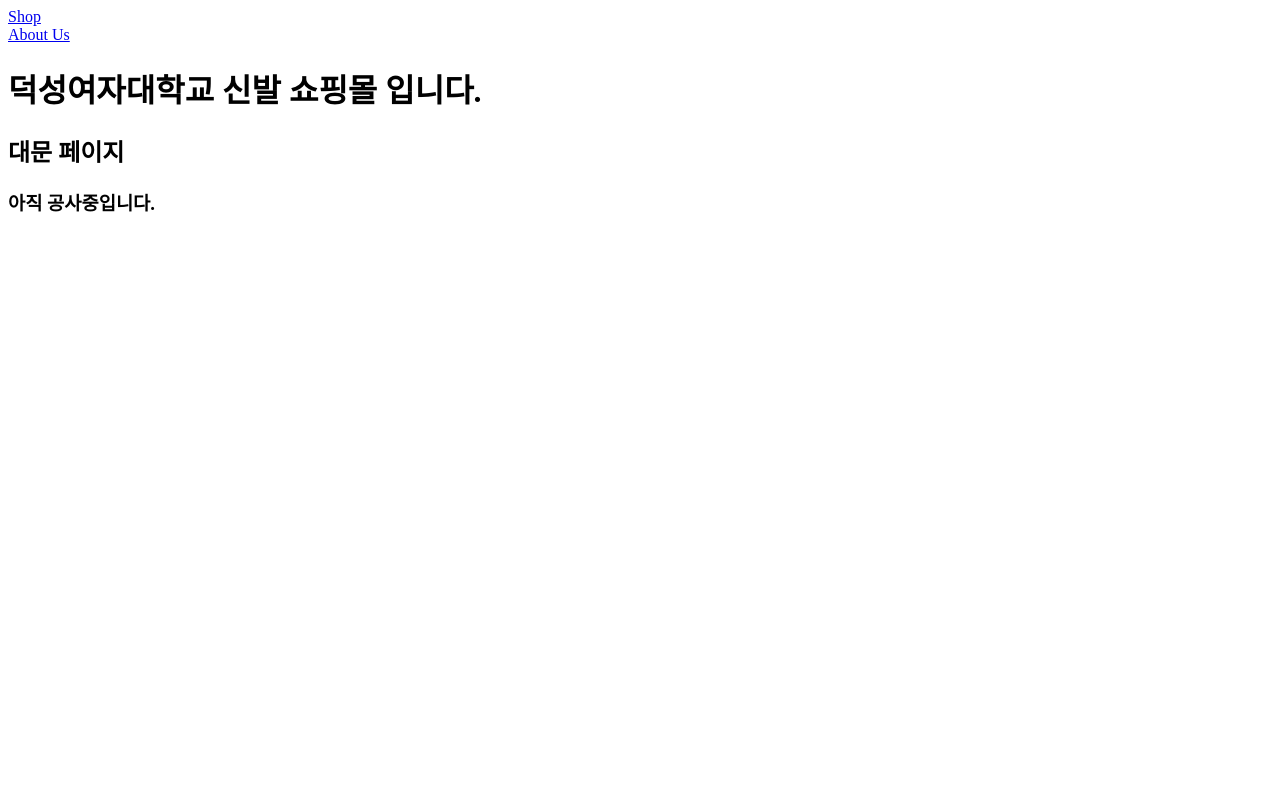
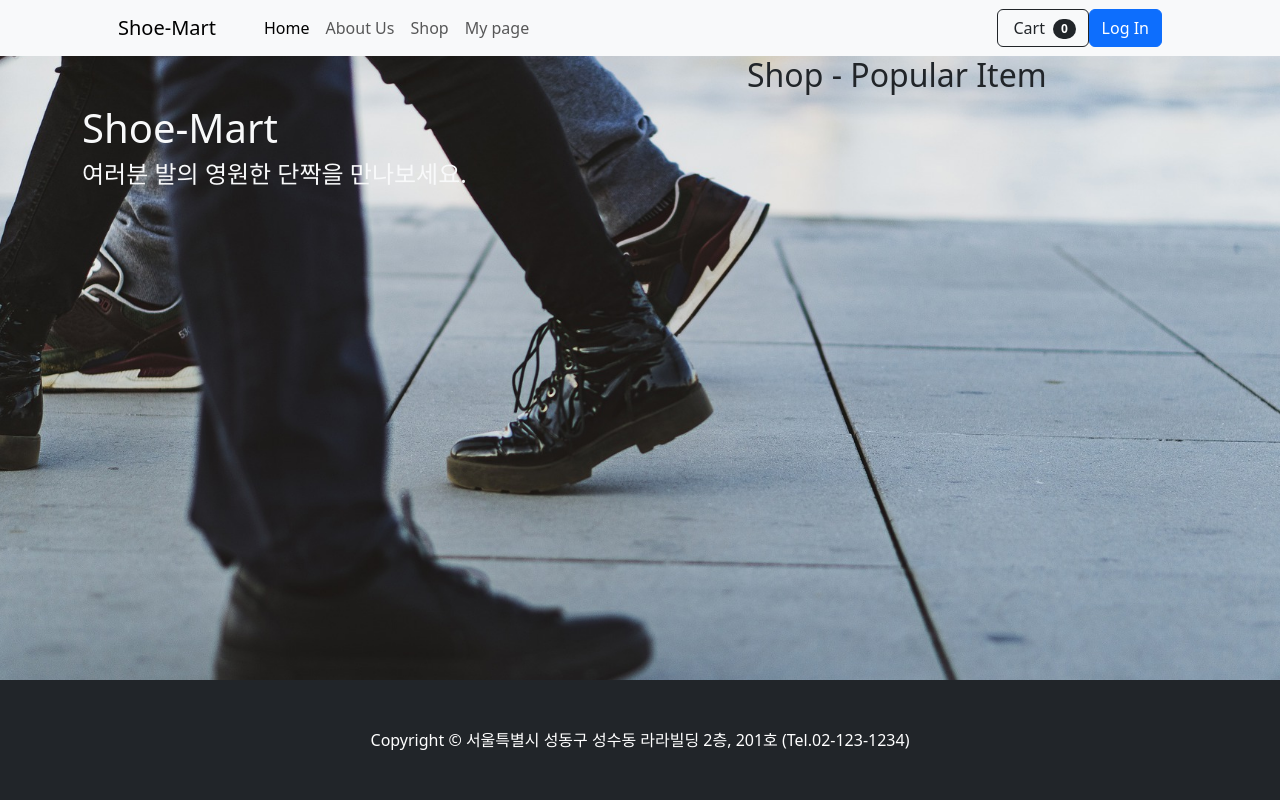
Before and after one commit to ykCho7588/InternetProgFinalPrj, a Django app: page / in a window 1280 px wide. Run offline with Django 3.2, Linux system fonts and the light colour scheme; data that the repository does not hold is empty; some libraries are stand-ins or nearby versions.

Commit message:
대문 페이지 수정하기

```diff
--- /dev/null
+++ b/single_pages/static/single_pages/css/landing_page.css
@@ -0,0 +1,15 @@
+body {
+    background: url('/static/single_pages/images/shoes_landing.jpg') no-repeat center center fixed;
+    -webkit-background-size: cover;
+    -moz-background-size: cover;
+    background-size: cover;
+    -o-background-size: cover;
+}
+
+section {
+    margin-bottom: 150px;
+}
+
+.card {
+    background-color: rgba(255, 255, 255, 0.6);
+}
--- a/single_pages/templates/single_pages/landing.html
+++ b/single_pages/templates/single_pages/landing.html
@@ -1,19 +1,46 @@
 <!DOCTYPE html>
-<html lang="en">
+{% load static %}
+<html lang="ko">
 <head>
     <meta charset="UTF-8">
     <title>신발 쇼핑몰</title>
+    <link href="{% static 'shop/bootstrap/bootstrap.min.css' %}" rel="stylesheet" type="text/css" media="screen">
+    <link href="{% static 'single_pages/css/landing_page.css' %}" rel="stylesheet" type="text/css" media="screen">
+    <script src="https://kit.fontawesome.com/8dc413e15b.js" crossorigin="anonymous"></script>
 </head>
 <body>
 
-<nav>
-    <a href="/shop/">Shop</a>
-</nav>
-<nav>
-    <a href="/about_us/">About Us</a>
-</nav>
-<h1>덕성여자대학교 신발 쇼핑몰 입니다.</h1>
-<h2> 대문 페이지 </h2>
-<h3> 아직 공사중입니다. </h3>
+{% include 'shop/navbar.html' %}
+<section>
+    <div class="container">
+        <div class="row justify-content-between">
+            <div class="col-lg-6 text-light">
+                <h1 class="mt-5">Shoe-Mart</h1>
+                <h4>여러분 발의 영원한 단짝을 만나보세요.</h4>
+            </div>
+            <div class="col-lg-5">
+                <h2 class="text-dark">Shop - Popular Item</h2>
+                {% for item in popular_items %}
+                <div class="card mt-2">
+                    <div class="card-body">
+                        <h6><a href="{{item.get_absolute_url}}" class="text-decoratrion-none text-dark">{{item.item_name}}</a></h6>
+                        <span class="badge rounded-pill bg-light text-dark float-right">{{item.category}}</span>
+                        <span class="badge rounded-pill bg-light text-dark">
+                            <img class="rounded-circle mr-1" width="20px" src="{{item.get_avatar_url}}" alt="{{item.author}}">
+                            {{item.author.username}}이 등록
+                        </span>
+                    </div>
+                </div>
+                {% endfor %}
+            </div>
+        </div>
+    </div>
+</section>
+
+<div class="fixed-bottom">
+    {% include 'shop/footer.html' %}</div>
+    <script src="https://code.jquery.com/jquery-3.5.1.slim.min.js" integrity="sha384-DfXdz2htPH0lsSSs5nCTpuj/zy4C+OGpamoFVy38MVBnE+IbbVYUew+OrCXaRkfj" crossorigin="anonymous"></script>
+    <script src="https://cdn.jsdelivr.net/npm/popper.js@1.16.1/dist/umd/popper.min.js" integrity="sha384-9/reFTGAW83EW2RDu2S0VKaIzap3H66lZH81PoYlFhbGU+6BZp6G7niu735Sk7lN" crossorigin="anonymous"></script>
+    <script src="https://cdn.jsdelivr.net/npm/bootstrap@4.5.3/dist/js/bootstrap.min.js" integrity="sha384-w1Q4orYjBQndcko6MimVbzY0tgp4pWB4lZ7lr30WKz0vr/aWKhXdBNmNb5D92v7s" crossorigin="anonymous"></script>
 </body>
 </html>
--- a/single_pages/views.py
+++ b/single_pages/views.py
@@ -1,8 +1,13 @@
 from django.shortcuts import render
 
 # Create your views here.
+from shop.models import Item
+
+
 def landing(request):
-    return render(request, 'single_pages/landing.html')
+    popular_items = Item.objects.order_by('pk')[:3]
+    return render(request, 'single_pages/landing.html',
+                  {'popular_items' : popular_items})
 
 def about_us(request):
     return render(request, 'single_pages/about_us.html')
```
Also changed, not shown: single_pages/static/single_pages/css/landing.css (added, +15 -0 lines), single_pages/static/single_pages/images/shoes_landing.jpg (added).
